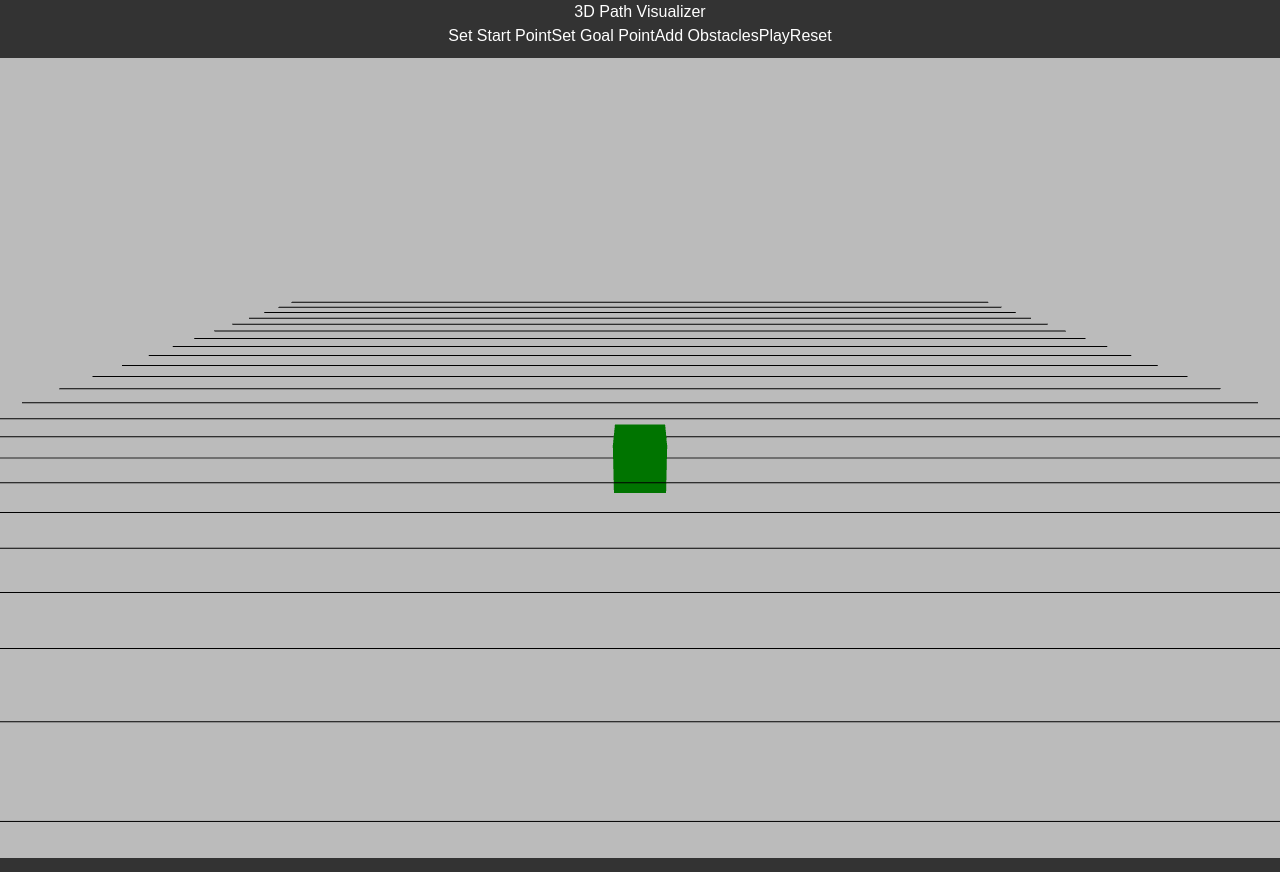
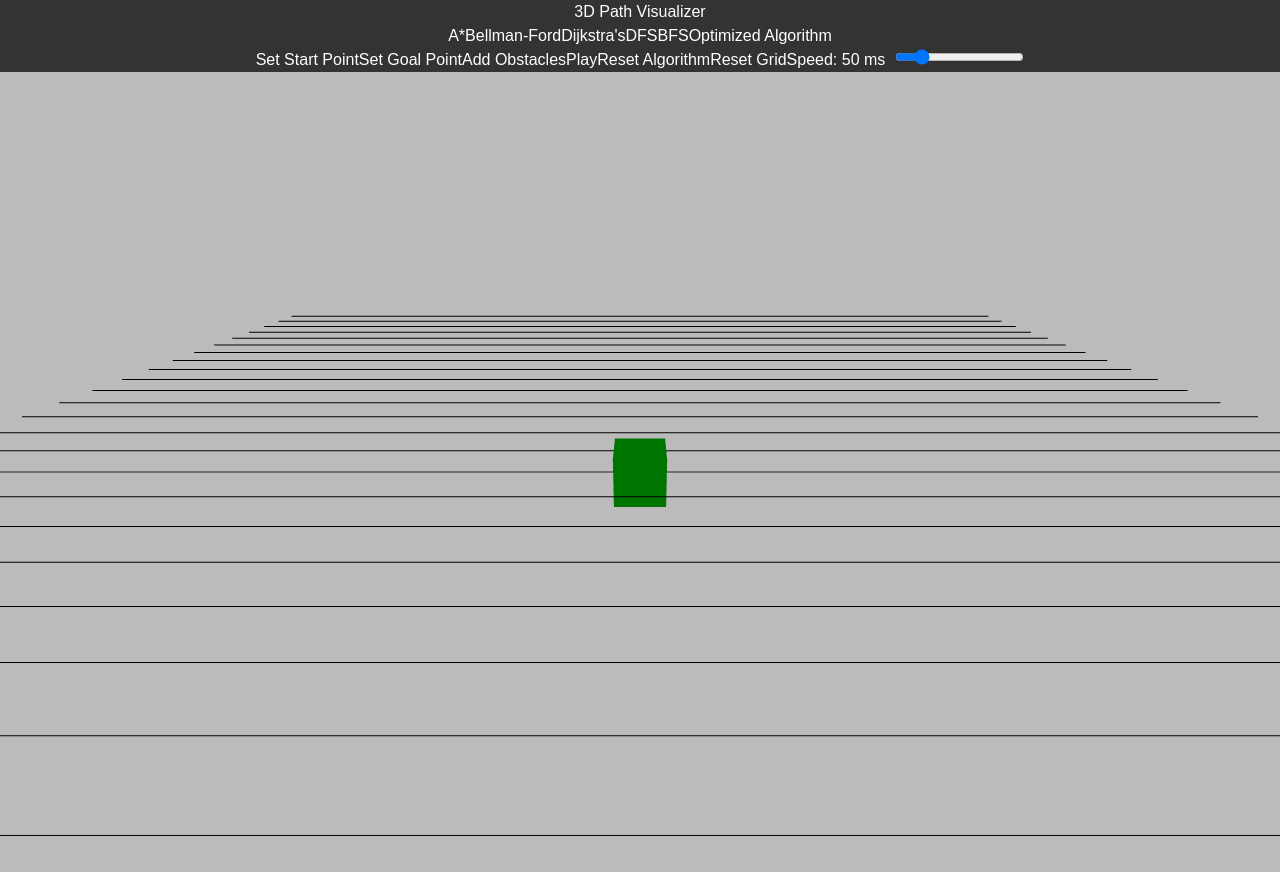
Before and after one commit to sonal-dixit/path_visualiser, a React (Vite) app: page / in a window 1280 px wide. Built offline with nearby package versions, Linux system fonts and the light colour scheme; the HTML template or start-up script is replaced by a standard one.

Commit message:
added speed controller and buttons for algorithms

```diff
--- a/src/components/AStar.jsx
+++ b/src/components/AStar.jsx
@@ -13,6 +13,7 @@ const aStarPathfinding = ({
   setIsRunning,
   directions,
   obstaclePositions,
+  speed
 }) => {
   const openSetQueue = new PriorityQueue({ comparator: (a, b) => a.f - b.f });
   openSetQueue.queue({
@@ -26,7 +27,7 @@ const aStarPathfinding = ({
   const closedSet = new Set();
   const visited = [];
 
-  const searchStep = () => {
+  const searchStep = async () => {
     if (openSetQueue.length === 0 || !isRunning) return;
 
     const { pos: current } = openSetQueue.dequeue();
@@ -77,7 +78,9 @@ const aStarPathfinding = ({
     }
 
     // Delay between steps for animation
-    setTimeout(searchStep, 5); // Adjust delay as desired
+    await new Promise(resolve => setTimeout(resolve, speed));
+    searchStep();
+
   };
 
   isSearching.current = true;
--- a/src/components/PathVisualizer.jsx
+++ b/src/components/PathVisualizer.jsx
@@ -20,7 +20,16 @@ const PathVisualizer = () => {
   const [startPoint, setStartPoint] = useState([0, 0]);
   const [goalPoint, setGoalPoint] = useState([gridSize - 1, gridSize - 1]);
   const [isRunning, setIsRunning] = useState(false);
+  const [speed, setSpeed] = useState(50);
   const isSearching = useRef(false);
+  const [selectedAlgorithm, setSelectedAlgorithm] = useState('A*');
+
+  const resetAlgorithm = () => {
+    setPath([]);
+    setVisitedCells([]);
+    setIsRunning(false);
+    isSearching.current = false;
+  };
 
   const resetGrid = () => {
     setPath([]);
@@ -47,13 +56,64 @@ const PathVisualizer = () => {
     }
   };
 
+
   return (
     <>
+      <div
+      >
+        <button
+          className={`bg-green-500 hover:bg-green-400 text-white font-bold py-2 px-4 border-b-4 border-green-700 hover:border-green-500 rounded m-2 ${
+            selectedAlgorithm === "A*" ? "bg-green-700" : ""
+          }`}
+          onClick={() => setSelectedAlgorithm("A*")}
+        >
+          A*
+        </button>
+        <button
+          className={`bg-green-500 hover:bg-green-400 text-white font-bold py-2 px-4 border-b-4 border-green-700 hover:border-green-500 rounded m-2 ${
+            selectedAlgorithm === "Bellman-Ford" ? "bg-green-700" : ""
+          }`}
+          onClick={() => setSelectedAlgorithm("Bellman-Ford")}
+        >
+          Bellman-Ford
+        </button>
+        <button
+          className={`bg-green-500 hover:bg-green-400 text-white font-bold py-2 px-4 border-b-4 border-green-700 hover:border-green-500 rounded m-2 ${
+            selectedAlgorithm === "Dijkstra's" ? "bg-green-700" : ""
+          }`}
+          onClick={() => setSelectedAlgorithm("Dijkstra's")}
+        >
+          Dijkstra's
+        </button>
+        <button
+          className={`bg-green-500 hover:bg-green-400 text-white font-bold py-2 px-4 border-b-4 border-green-700 hover:border-green-500 rounded m-2 ${
+            selectedAlgorithm === "DFS" ? "bg-green-700" : ""
+          }`}
+          onClick={() => setSelectedAlgorithm("DFS")}
+        >
+          DFS
+        </button>
+        <button
+          className={`bg-green-500 hover:bg-green-400 text-white font-bold py-2 px-4 border-b-4 border-green-700 hover:border-green-500 rounded m-2 ${
+            selectedAlgorithm === "BFS" ? "bg-green-700" : ""
+          }`}
+          onClick={() => setSelectedAlgorithm("BFS")}
+        >
+          BFS
+        </button>
+        <button
+          className={`bg-green-500 hover:bg-green-400 text-white font-bold py-2 px-4 border-b-4 border-green-700 hover:border-green-500 rounded m-2 ${
+            selectedAlgorithm === "Optimized Algorithm" ? "bg-green-700" : ""
+          }`}
+          onClick={() => setSelectedAlgorithm("Optimized Algorithm")}
+        >
+          Optimized Algorithm
+        </button>
+      </div>
       <div
         style={{
           display: "flex",
           justifyContent: "center",
-          marginBottom: "10px",
         }}
       >
         <button
@@ -99,6 +159,7 @@ const PathVisualizer = () => {
               setIsRunning,
               directions,
               obstaclePositions,
+              speed
             });
           }}
         >
@@ -106,10 +167,27 @@ const PathVisualizer = () => {
         </button>
         <button
           className="bg-blue-500 hover:bg-blue-400 text-white font-bold py-2 px-4 border-b-4 border-blue-700 hover:border-blue-500 rounded m-2"
+          onClick={resetAlgorithm}
+        >
+          Reset Algorithm
+        </button>
+        <button
+          className="bg-blue-500 hover:bg-blue-400 text-white font-bold py-2 px-4 border-b-4 border-blue-700 hover:border-blue-500 rounded m-2"
           onClick={resetGrid}
         >
-          Reset
+          Reset Grid
         </button>
+        {/* Slider to control speed */}
+      <div className="flex flex-col text-center">
+        <label style={{ marginRight: "10px" }}>Speed: {speed} ms</label>
+        <input
+          type="range"
+          min="1"
+          max="300"
+          value={speed}
+          onChange={(e) => setSpeed(Number(e.target.value))}
+        />
+      </div>
       </div>
       <Canvas camera={{ position: [0, 5, 10], fov: 70 }}>
         <color attach="background" args={["#bbbbbb"]} />
```
